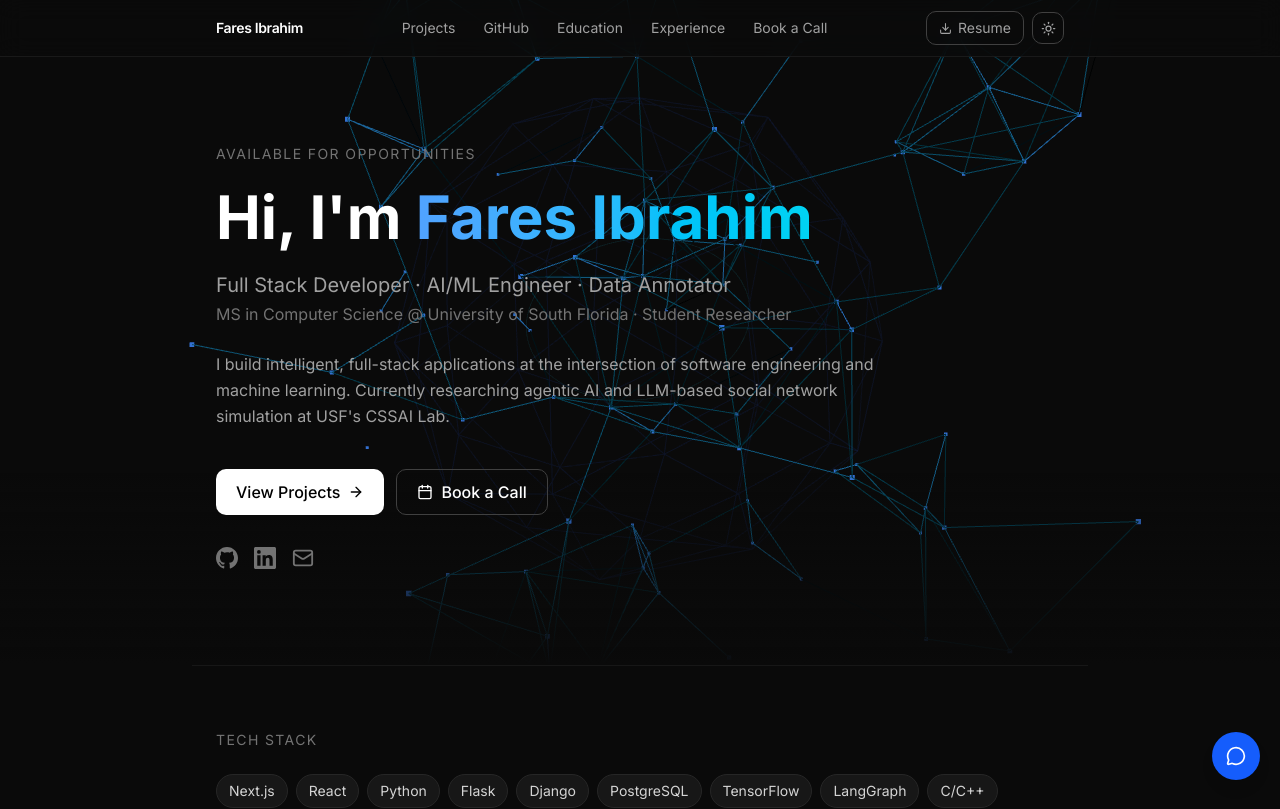
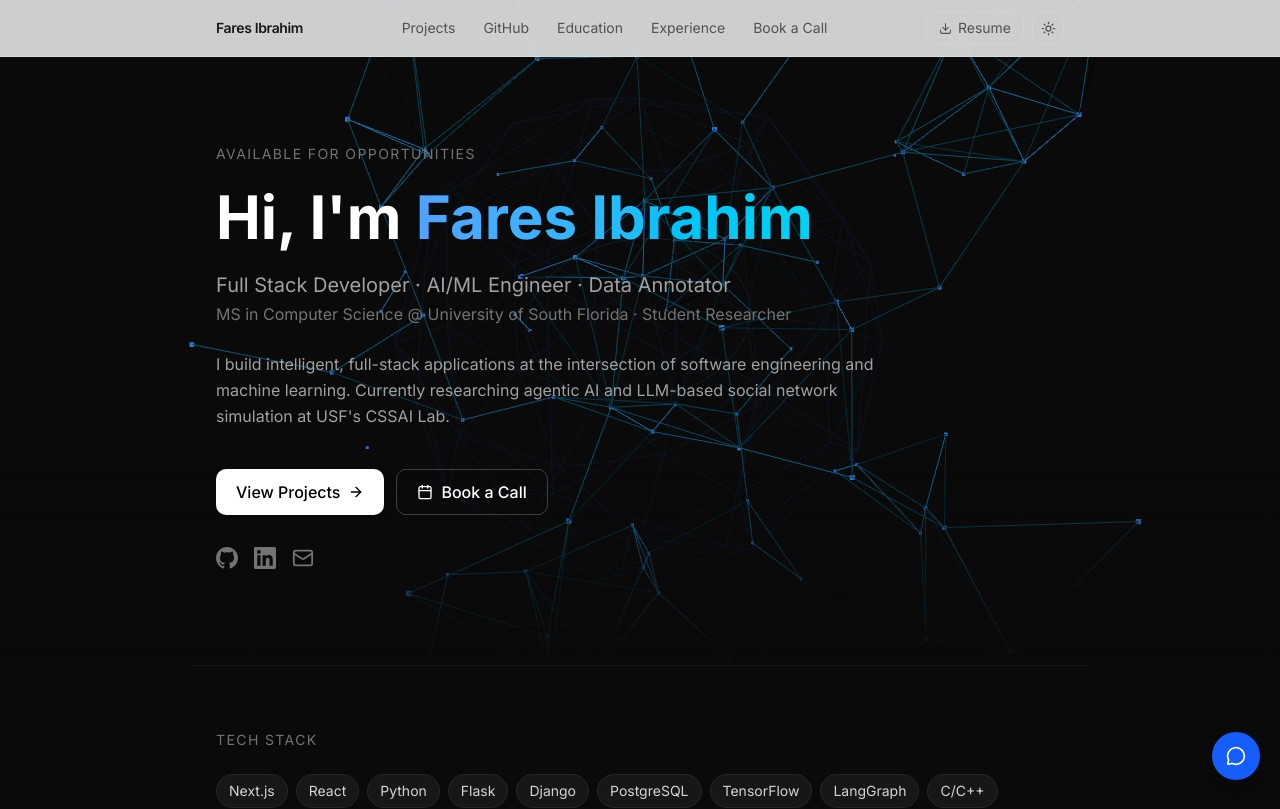
Before and after one commit to FaresIbrahim32/Portfolio, a Next.js app: page / in a window 1280 px wide. Shown: the top 809 px of the page. Built offline with nearby package versions, Linux system fonts and the light colour scheme.

Commit message:
fix: navbar adapts to light theme

```diff
--- a/src/components/Navbar.tsx
+++ b/src/components/Navbar.tsx
@@ -20,11 +20,11 @@ export default function Navbar() {
   const [menuOpen, setMenuOpen] = useState(false)
 
   return (
-    <nav className="fixed top-0 inset-x-0 z-50 border-b border-neutral-800/60 bg-neutral-950/80 backdrop-blur-md">
+    <nav className="fixed top-0 inset-x-0 z-50 border-b border-neutral-200/60 dark:border-neutral-800/60 bg-white/80 dark:bg-neutral-950/80 backdrop-blur-md">
       <div className="max-w-4xl mx-auto px-6 h-14 flex items-center justify-between">
 
         {/* Logo */}
-        <Link href="/" className="text-sm font-semibold tracking-tight text-white hover:text-neutral-300 transition-colors">
+        <Link href="/" className="text-sm font-semibold tracking-tight text-neutral-900 dark:text-white hover:text-neutral-600 dark:hover:text-neutral-300 transition-colors">
           Fares Ibrahim
         </Link>
 
@@ -36,8 +36,8 @@ export default function Navbar() {
               href={href}
               className={`px-3 py-1.5 rounded-lg text-sm transition-colors ${
                 pathname === href
-                  ? 'text-white bg-neutral-800'
-                  : 'text-neutral-400 hover:text-white hover:bg-neutral-800/60'
+                  ? 'text-neutral-900 dark:text-white bg-neutral-200 dark:bg-neutral-800'
+                  : 'text-neutral-600 dark:text-neutral-400 hover:text-neutral-900 dark:hover:text-white hover:bg-neutral-100 dark:hover:bg-neutral-800/60'
               }`}
             >
               {label}
@@ -50,14 +50,14 @@ export default function Navbar() {
           <a
             href="/resume.pdf"
             download
-            className="flex items-center gap-1.5 text-sm text-neutral-400 hover:text-white border border-neutral-700 hover:border-neutral-500 px-3 py-1.5 rounded-lg transition-colors"
+            className="flex items-center gap-1.5 text-sm text-neutral-600 dark:text-neutral-400 hover:text-neutral-900 dark:hover:text-white border border-neutral-300 dark:border-neutral-700 hover:border-neutral-500 dark:hover:border-neutral-500 px-3 py-1.5 rounded-lg transition-colors"
           >
             <Download size={13} /> Resume
           </a>
           <button
             onClick={toggle}
             aria-label="Toggle theme"
-            className="flex items-center justify-center w-8 h-8 rounded-lg border border-neutral-700 text-neutral-400 hover:text-white hover:border-neutral-500 transition-colors"
+            className="flex items-center justify-center w-8 h-8 rounded-lg border border-neutral-300 dark:border-neutral-700 text-neutral-600 dark:text-neutral-400 hover:text-neutral-900 dark:hover:text-white hover:border-neutral-500 dark:hover:border-neutral-500 transition-colors"
           >
             {theme === 'dark' ? <Sun size={15} /> : <Moon size={15} />}
           </button>
@@ -68,14 +68,14 @@ export default function Navbar() {
           <button
             onClick={toggle}
             aria-label="Toggle theme"
-            className="flex items-center justify-center w-8 h-8 rounded-lg border border-neutral-700 text-neutral-400 hover:text-white transition-colors"
+            className="flex items-center justify-center w-8 h-8 rounded-lg border border-neutral-300 dark:border-neutral-700 text-neutral-600 dark:text-neutral-400 hover:text-neutral-900 dark:hover:text-white transition-colors"
           >
             {theme === 'dark' ? <Sun size={15} /> : <Moon size={15} />}
           </button>
           <button
             onClick={() => setMenuOpen(!menuOpen)}
             aria-label="Toggle menu"
-            className="flex items-center justify-center w-8 h-8 rounded-lg border border-neutral-700 text-neutral-400 hover:text-white transition-colors"
+            className="flex items-center justify-center w-8 h-8 rounded-lg border border-neutral-300 dark:border-neutral-700 text-neutral-600 dark:text-neutral-400 hover:text-neutral-900 dark:hover:text-white transition-colors"
           >
             {menuOpen ? <X size={15} /> : <Menu size={15} />}
           </button>
@@ -84,7 +84,7 @@ export default function Navbar() {
 
       {/* Mobile dropdown */}
       {menuOpen && (
-        <div className="md:hidden border-t border-neutral-800/60 bg-neutral-950/95 px-6 py-3 flex flex-col gap-1">
+        <div className="md:hidden border-t border-neutral-200/60 dark:border-neutral-800/60 bg-white/95 dark:bg-neutral-950/95 px-6 py-3 flex flex-col gap-1">
           {links.map(({ href, label }) => (
             <Link
               key={href}
@@ -92,8 +92,8 @@ export default function Navbar() {
               onClick={() => setMenuOpen(false)}
               className={`px-3 py-2 rounded-lg text-sm transition-colors ${
                 pathname === href
-                  ? 'text-white bg-neutral-800'
-                  : 'text-neutral-400 hover:text-white hover:bg-neutral-800/60'
+                  ? 'text-neutral-900 dark:text-white bg-neutral-200 dark:bg-neutral-800'
+                  : 'text-neutral-600 dark:text-neutral-400 hover:text-neutral-900 dark:hover:text-white hover:bg-neutral-100 dark:hover:bg-neutral-800/60'
               }`}
             >
               {label}
@@ -102,7 +102,7 @@ export default function Navbar() {
           <a
             href="/resume.pdf"
             download
-            className="flex items-center gap-1.5 px-3 py-2 text-sm text-neutral-400 hover:text-white transition-colors"
+            className="flex items-center gap-1.5 px-3 py-2 text-sm text-neutral-600 dark:text-neutral-400 hover:text-neutral-900 dark:hover:text-white transition-colors"
           >
             <Download size={13} /> Resume
           </a>
```
